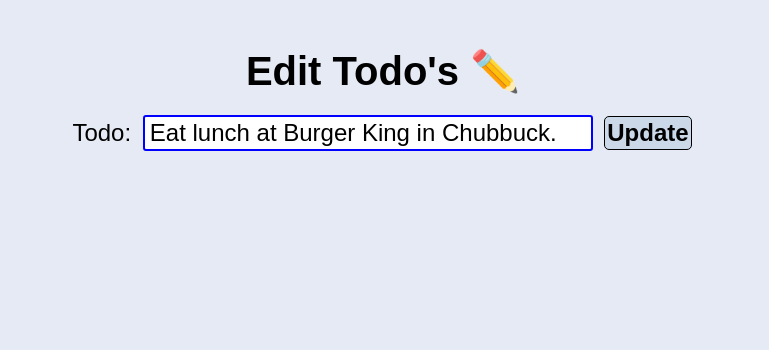
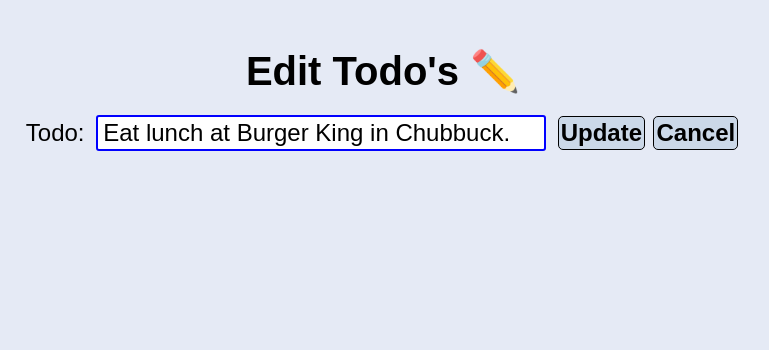
Before and after one commit to Big-Mike-Edahow/Python_And_Flask_Apps_2024, a Flask app: page /edit/1 in a window 1280 px wide. Shown: the part 90-440 px from the top of the page, without its empty margins (257-1026 px from the left). Run offline with Flask 3, Linux system fonts and the light colour scheme; data comes from the database, SQL or seed files in the repository.

Commit message:
Housekeeping

```diff
--- a/Flask_SQLite_Todo/static/css/style.css
+++ b/Flask_SQLite_Todo/static/css/style.css
@@ -148,18 +148,23 @@
     color: black;
 }
 
-.form-button {
+button {
     font-size: 1.5em;
     font-weight: 600;
-    padding: 2px 5px;
-    color: black;
-    background-color: rgb(219, 231, 234);
-    border: 2px solid black;
-    border-radius: 3px;
+    margin: 2px;
+    padding: 2px;
+    border: 1px solid black;
+    background-color: rgb(203, 216, 232);
+    border-radius: 5px;
 }
 
-.form-button:active {
-    box-shadow: inset 2px 2px 2px black;
+button > a {
+    color: black;
+    text-decoration: none;
+}
+
+button:active {
+    box-shadow: inset 2px 2px 2px;
 }
 
 .button {
@@ -174,22 +179,7 @@
 }
 
 .button:active {
-    border: 2px solid black;
     box-shadow: inset 2px 2px 2px black;
-}
-
-button {
-    font-size: 1.5em;
-    font-weight: 600;
-    margin: 2px;
-    padding: 2px;
-    border: 1px solid black;
-    background-color: rgb(203, 216, 232);
-    border-radius: 5px;
-}
-
-button:active {
-    box-shadow: inset 2px 2px 2px;
 }
 
 .button-edit {
@@ -202,6 +192,10 @@
     background-color: rgb(162, 233, 193);
     border-radius: 5px;
     text-decoration: none;
+}
+
+.button-edit:active {
+    box-shadow: inset 2px 2px 2px black;
 }
 
 .button-danger {
--- a/Flask_SQLite_Todo/templates/about.html
+++ b/Flask_SQLite_Todo/templates/about.html
@@ -1,7 +1,7 @@
 <!-- about.html -->
 
 {% extends "base.html" %}
-{% block title %} Home {% endblock %}
+{% block title %} About {% endblock %}
 
 {% block content %}
 
--- a/Flask_SQLite_Todo/templates/edit.html
+++ b/Flask_SQLite_Todo/templates/edit.html
@@ -15,7 +15,9 @@
     <form method="post">
         <label for="todo">Todo: </label>
         <input type="text" name="todo" placeholder="Add a todo" value="{{ todo[1] }}">
-        <button type="submit">Update</button>
+        <span><button type="submit">Update</button>
+            <button><a href="/">Cancel</a></button>
+        </span>
     </form>
 </section>
 
```
